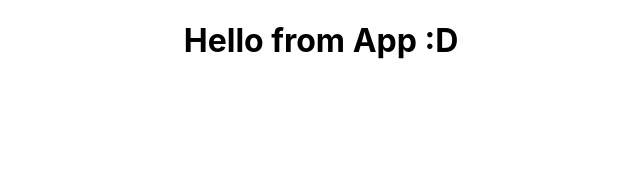
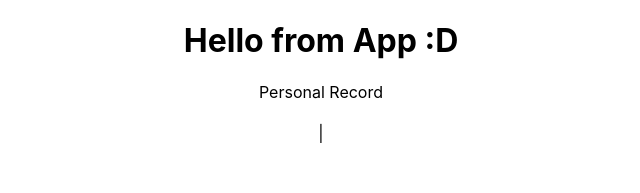
Before and after one commit to bw-weightlifting-journal-3/frontend-weight-lifting, a React (Create React App) app in the folder weight-lifting/: page / in a window 1280 px wide. Shown: the top 193 px of the page, without its empty margins (319-959 px from the left). Built offline with nearby package versions, Linux system fonts and the light colour scheme; no server answers; the HTML template or start-up script is replaced by a standard one.

Commit message:
Imported useEffect to pr.jsx and rendered PR() in App.js

```diff
--- a/weight-lifting/src/App.js
+++ b/weight-lifting/src/App.js
@@ -1,10 +1,12 @@
 import React from 'react';
 import './App.css';
+import PersonalRecord from "./Components/PersonalRecord"
 
 function App() {
   return (
     <div className='App'>
       <h1>Hello from App :D</h1>
+      <PersonalRecord/>
     </div>
   );
 }
--- a/weight-lifting/src/Components/PersonalRecord.jsx
+++ b/weight-lifting/src/Components/PersonalRecord.jsx
@@ -1,8 +1,7 @@
-import React, { useState } from 'react';
+import React, { useState, useEffect } from 'react';
 import axios from 'axios';
 
 export default function PersonalRecord() {
-    /*Test text to see if my pushes are working */
 
     const [maxWeight, setMaxWeight] = useState([])
 
@@ -10,10 +9,10 @@ export default function PersonalRecord() {
 
         const getMaxWeight = () => {
           axios
-          .get("https://bw-weightlifting-journal.herokuapp.com/")
+          .get("https://bw-weightlifting-journal.herokuapp.com/api/user")
           .then(
             res => {
-              setMaxWeight(res./*fill this out later*/)
+            //   setMaxWeight(res./*fill this out later*/)
               console.log("Succesfully recieved data", res)
             }
           )
```
